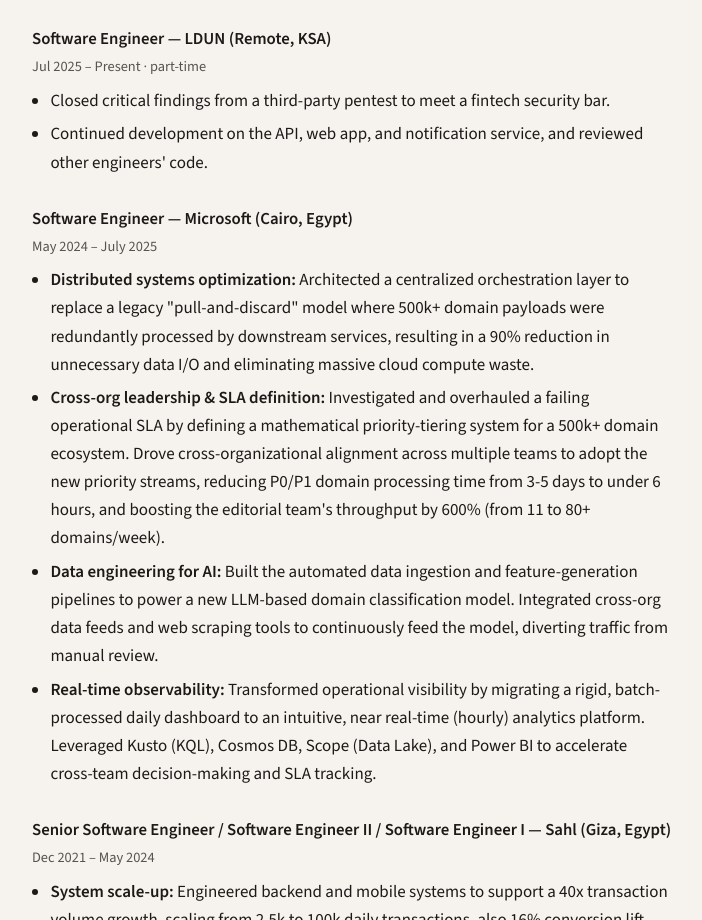
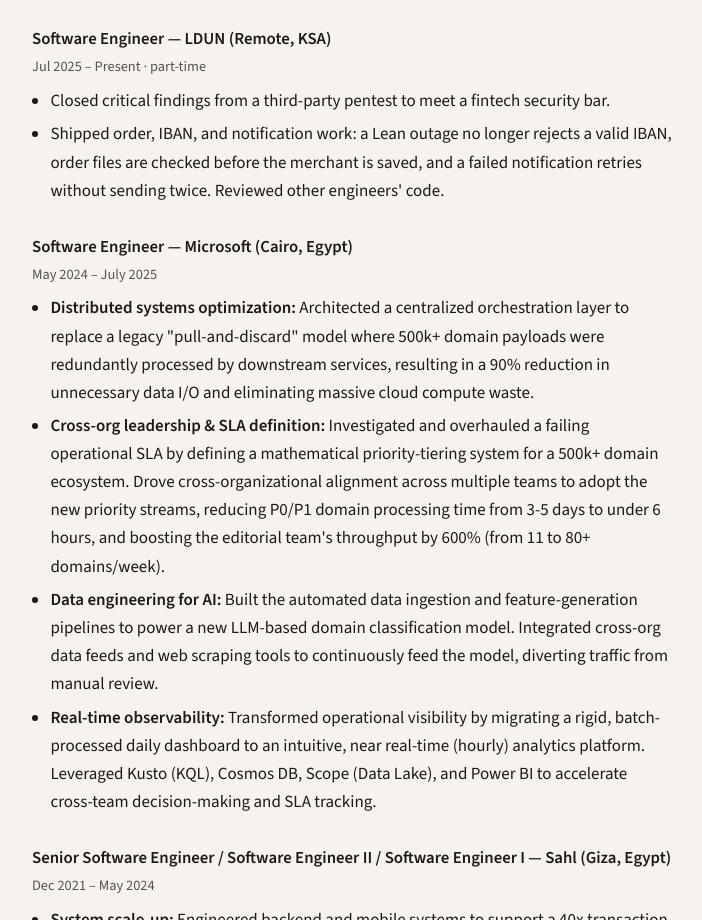
Before and after one commit to YahiaAbusaif/YahiaAbusaif.github.io, an Astro site: page / in a window 1280 px wide. Shown: the part 2026-2946 px from the top of the page, without its empty margins (288-990 px from the left). Built offline with nearby package versions, Linux system fonts and the light colour scheme; Astro itself is replaced by a stand-in of ours.

Commit message:
Replace the generic LDUN line with order, IBAN, and notification work.

```diff
--- a/src/pages/index.astro
+++ b/src/pages/index.astro
@@ -110,7 +110,11 @@
       <p class="when">Jul 2025 – Present · part-time</p>
       <ul>
         <li>Closed critical findings from a third-party pentest to meet a fintech security bar.</li>
-        <li>Continued development on the API, web app, and notification service, and reviewed other engineers' code.</li>
+        <li>
+          Shipped order, IBAN, and notification work: a Lean outage no longer rejects a valid
+          IBAN, order files are checked before the merchant is saved, and a failed notification
+          retries without sending twice. Reviewed other engineers' code.
+        </li>
       </ul>
     </article>
 
```
